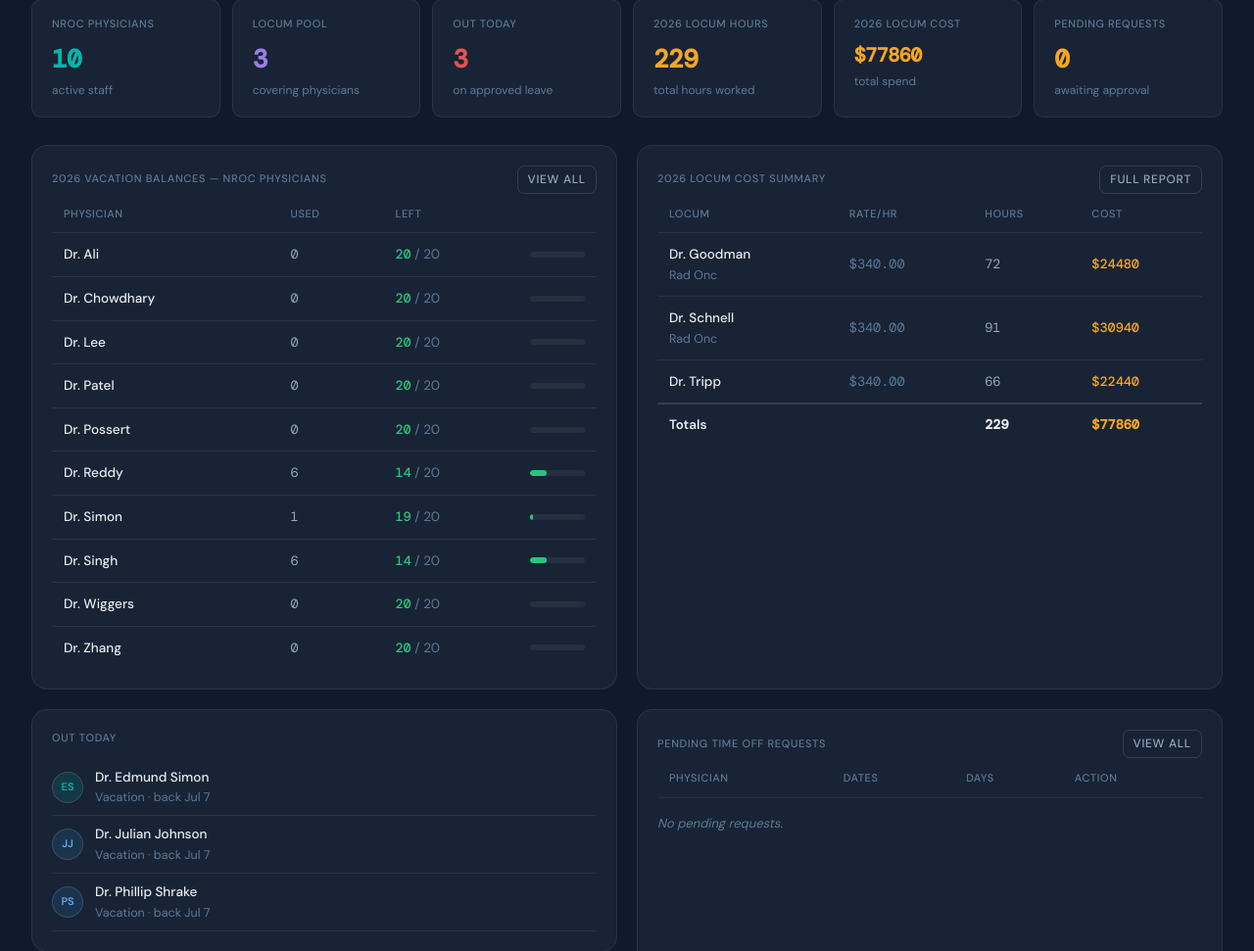
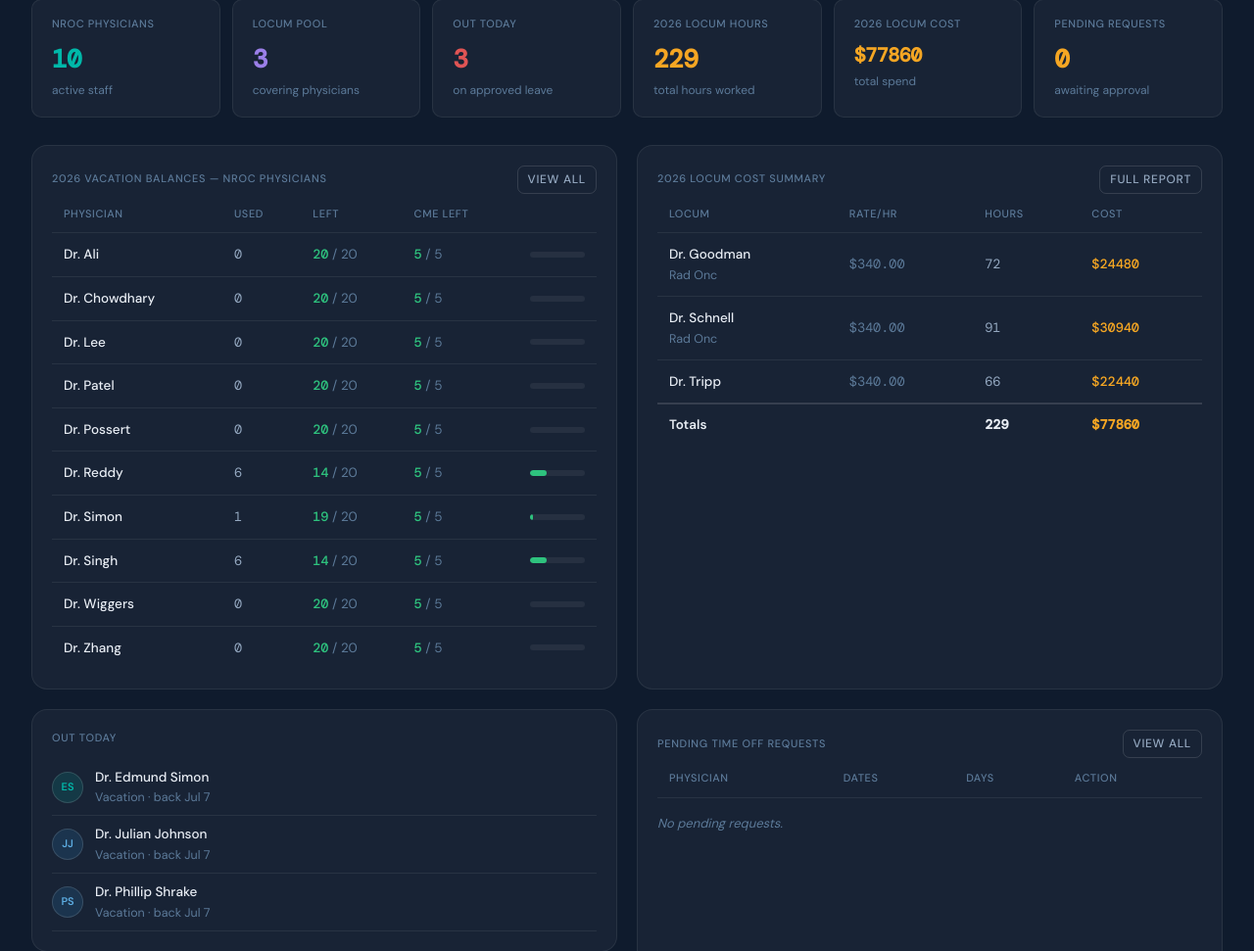
Before and after one commit to joshuabk/Physician_Coverage, a Django app: page / in a window 1280 px wide. Shown: the part 180-1151 px from the top of the page at 98% size. Run offline with Django 4.2, Linux system fonts and the light colour scheme; a user stored in the database is signed in; data comes from the database, SQL or seed files in the repository; both versions use the stored data as it was before the commit.

Commit message:
CME tracking

```diff
--- a/physician_coverage/coverage_tracker/forms.py
+++ b/physician_coverage/coverage_tracker/forms.py
@@ -7,7 +7,7 @@ class PhysicianForm(forms.ModelForm):
     class Meta:
         model = Physician
         fields = ['first_name', 'last_name', 'email',  'physician_type',
-                  'total_vacation_days', 'hourly_rate', 'agency', 'is_active']
+                  'total_vacation_days','total_cme_days', 'hourly_rate', 'agency', 'is_active']
         widgets = {
             'first_name': forms.TextInput(attrs={'class': 'form-control'}),
             'last_name': forms.TextInput(attrs={'class': 'form-control'}),
@@ -15,6 +15,7 @@ class PhysicianForm(forms.ModelForm):
 
             'physician_type': forms.Select(attrs={'class': 'form-control'}),
             'total_vacation_days': forms.NumberInput(attrs={'class': 'form-control'}),
+            'total_cme_days': forms.NumberInput(attrs={'class': 'form-control'}),
             'hourly_rate': forms.NumberInput(attrs={
                 'class': 'form-control', 'step': '10.00',
                 'placeholder': '340.00',
--- a/physician_coverage/coverage_tracker/models.py
+++ b/physician_coverage/coverage_tracker/models.py
@@ -70,6 +70,12 @@ class Physician(models.Model):
         default=20,
         help_text="Annual vacation day allocation (for NROC physicians)"
     )
+
+    total_cme_days = models.PositiveIntegerField(
+        default=5,
+        help_text="Annual CME / education day allocation"
+    )
+
     daily_rate = models.DecimalField(
         max_digits=10, decimal_places=2, null=True, blank=True,
         help_text="Legacy / standard daily rate (kept for reference — hourly rate is used for pay)"
@@ -110,7 +116,7 @@ class Physician(models.Model):
             year = timezone.now().year
         total = 0
         for req in TimeOffRequest.objects.filter(physician=self, status='approved',
-                                                 request_type='vacation',
+                                                 request_type__in=['vacation', 'sick'],
                                                  start_date__year=year):
             total += req.duration_days
         return total
@@ -125,10 +131,37 @@ class Physician(models.Model):
             year = timezone.now().year
         total = 0
         for req in TimeOffRequest.objects.filter(physician=self, status='pending',
-                                                 request_type='vacation',
+                                                 request_type__in=['vacation', 'sick'],
                                                  start_date__year=year):
             total += req.duration_days
         return total
+
+    # ---- CME / education day pool ----
+
+    def cme_days_taken(self, year=None):
+        """Approved CONFERENCE/CME leave charged in BUSINESS days."""
+        if year is None:
+            year = timezone.now().year
+        total = 0
+        for req in TimeOffRequest.objects.filter(physician=self, status='approved',
+                                                 request_type='conference',
+                                                 start_date__year=year):
+            total += req.duration_days
+        return total
+
+    def cme_days_pending(self, year=None):
+        """Pending CONFERENCE/CME leave in business days."""
+        if year is None:
+            year = timezone.now().year
+        total = 0
+        for req in TimeOffRequest.objects.filter(physician=self, status='pending',
+                                                 request_type='conference',
+                                                 start_date__year=year):
+            total += req.duration_days
+        return total
+
+    def cme_days_remaining(self, year=None):
+        return self.total_cme_days - self.cme_days_taken(year)
 
     def total_coverage_days(self, year=None):
         if year is None:
--- a/physician_coverage/coverage_tracker/templates/coverage_tracker/dashboard.html
+++ b/physician_coverage/coverage_tracker/templates/coverage_tracker/dashboard.html
@@ -65,7 +65,7 @@
     </div>
     <div class="table-wrap">
       <table>
-        <thead><tr><th>Physician</th><th>Used</th><th>Left</th><th></th></tr></thead>
+        <thead><tr><th>Physician</th><th>Used</th><th>Left</th><th>CME Left</th><th></th></tr></thead>
         <tbody>
           {% for s in physician_summaries %}
           <tr>
@@ -79,6 +79,11 @@
             <td>
               <span style="color:{% if s.days_remaining <= 3 %}var(--red){% elif s.days_remaining <= 7 %}var(--amber){% else %}var(--green){% endif %};font-weight:500;font-family:'DM Mono',monospace;">{{ s.days_remaining }}</span>
               <span class="text-muted"> / {{ s.total }}</span>
+            </td>
+            <td>
+              <span style="color:{% if s.cme_remaining <= 1 %}var(--red){% elif s.cme_remaining <= 2 %}var(--amber){% else %}var(--green){% endif %};font-weight:500;font-family:'DM Mono',monospace;">{{ s.cme_remaining }}</span>
+              <span class="text-muted"> / {{ s.cme_total }}</span>
+              {% if s.cme_pending > 0 %}<span class="badge badge-pending" style="margin-left:4px;">{{ s.cme_pending }}d pend.</span>{% endif %}
             </td>
             <td style="width:80px;">
               {% if s.total > 0 %}
--- a/physician_coverage/coverage_tracker/templates/coverage_tracker/form_page.html
+++ b/physician_coverage/coverage_tracker/templates/coverage_tracker/form_page.html
@@ -74,6 +74,7 @@
     hourly_rate:         wrapperFor('id_hourly_rate'),
     agency:              wrapperFor('id_agency'),
     total_vacation_days: wrapperFor('id_total_vacation_days'),
+    total_cme_days:      wrapperFor('id_total_cme_days'),
   };
 
   function apply() {
@@ -81,6 +82,7 @@
     if (groups.hourly_rate)         groups.hourly_rate.style.display         = (t === 'locum') ? '' : 'none';
     if (groups.agency)              groups.agency.style.display              = (t === 'locum') ? '' : 'none';
     if (groups.total_vacation_days) groups.total_vacation_days.style.display = (t === 'locum' || t === 'psa') ? 'none' : '';
+    if (groups.total_cme_days)      groups.total_cme_days.style.display      = (t === 'locum') ? 'none' : '';
   }
 
   typeSelect.addEventListener('change', apply);
--- a/physician_coverage/coverage_tracker/templates/coverage_tracker/physician_detail.html
+++ b/physician_coverage/coverage_tracker/templates/coverage_tracker/physician_detail.html
@@ -39,6 +39,8 @@
   <div class="stat-card"><div class="stat-label">Days Used ({{ year }})</div><div class="stat-value" style="color:var(--amber);">{{ days_taken }}</div><div class="stat-sub">approved leave</div></div>
   <div class="stat-card"><div class="stat-label">Pending</div><div class="stat-value" style="color:var(--amber);">{{ days_pending }}</div><div class="stat-sub">awaiting approval</div></div>
   <div class="stat-card"><div class="stat-label">Remaining</div><div class="stat-value" style="color:{% if days_remaining <= 3 %}var(--red){% elif days_remaining <= 7 %}var(--amber){% else %}var(--green){% endif %};">{{ days_remaining }}</div><div class="stat-sub">days available</div></div>
+  <div class="stat-card"><div class="stat-label">CME Used ({{ year }})</div><div class="stat-value" style="color:var(--amber);">{{ cme_taken }}</div><div class="stat-sub">{% if cme_pending > 0 %}+ {{ cme_pending }} pending{% else %}approved CME{% endif %}</div></div>
+  <div class="stat-card"><div class="stat-label">CME Remaining</div><div class="stat-value" style="color:{% if cme_remaining <= 1 %}var(--red){% elif cme_remaining <= 2 %}var(--amber){% else %}var(--green){% endif %};">{{ cme_remaining }}</div><div class="stat-sub">of {{ physician.total_cme_days }} days</div></div>
 </div>
 {% if physician.total_vacation_days > 0 %}
 <div class="card" style="margin-bottom:1.25rem;">
--- a/physician_coverage/coverage_tracker/templates/coverage_tracker/physician_list.html
+++ b/physician_coverage/coverage_tracker/templates/coverage_tracker/physician_list.html
@@ -54,7 +54,7 @@
   <div class="table-wrap">
     <table>
       <thead>
-        <tr><th>Physician</th><th>Clinics</th><th>Used</th><th>Pending</th>{% if physician_type != 'psa' %}<th>Remaining</th><th>Progress</th>{% endif %}<th></th></tr>
+        <tr><th>Physician</th><th>Clinics</th><th>Used</th><th>Pending</th>{% if physician_type != 'psa' %}<th>Remaining</th><th>CME</th> <th>Progress</th>{% endif %}<th></th></tr>
       </thead>
       <tbody>
         {% for s in summaries %}
@@ -82,6 +82,10 @@
           <td>
             <span style="font-weight:500;color:{% if s.days_remaining <= 3 %}var(--red){% elif s.days_remaining <= 7 %}var(--amber){% else %}var(--green){% endif %};font-family:'DM Mono',monospace;">{{ s.days_remaining }}</span>
             <span class="text-muted"> / {{ s.total }}</span>
+          </td>
+          <td>
+            <span style="font-weight:500;color:{% if s.cme_remaining <= 1 %}var(--red){% elif s.cme_remaining <= 2 %}var(--amber){% else %}var(--green){% endif %};font-family:'DM Mono',monospace;">{{ s.cme_remaining }}</span>
+            <span class="text-muted"> / {{ s.cme_total }}</span>
           </td>
 
           <td style="width:120px;">
--- a/physician_coverage/coverage_tracker/views.py
+++ b/physician_coverage/coverage_tracker/views.py
@@ -113,6 +113,10 @@ def dashboard(request):
             'days_pending': p.days_pending(year),
             'days_remaining': p.days_remaining(year),
             'total': p.total_vacation_days,
+            'cme_taken': p.cme_days_taken(year),
+            'cme_pending': p.cme_days_pending(year),
+            'cme_remaining': p.cme_days_remaining(year),
+            'cme_total': p.total_cme_days,
         })
 
     # Locum cost summary for the year
@@ -167,6 +171,10 @@ def physician_list(request):
                 'days_remaining': p.days_remaining(year),
                 'total': p.total_vacation_days,
                 'clinics': p.assigned_clinics.filter(is_active=True),
+                'cme_taken': p.cme_days_taken(year),
+                'cme_pending': p.cme_days_pending(year),
+                'cme_remaining': p.cme_days_remaining(year),
+                'cme_total': p.total_cme_days,
             })
         elif p.is_psa:
             summaries.append({
@@ -175,6 +183,10 @@ def physician_list(request):
                 'days_pending': p.days_pending(year),
                 'days_remaining': p.days_remaining(year),
                 'total': p.total_vacation_days,
+                'cme_taken': p.cme_days_taken(year),
+                'cme_pending': p.cme_days_pending(year),
+                'cme_remaining': p.cme_days_remaining(year),
+                'cme_total': p.total_cme_days,
                 'clinics': p.assigned_clinics.filter(is_active=True),
                 'requested_days': p.requested_coverage_days(year),
             })
@@ -237,15 +249,16 @@ def physician_detail(request, pk):
 
     is_regular_like = physician.is_regular or physician.is_psa
 
-
     context = {
         'physician': physician,
         'year': year,
         'days_taken': physician.days_taken(year) if is_regular_like else None,
         'days_remaining': physician.days_remaining(year) if is_regular_like else None,
         'days_pending': physician.days_pending(year) if is_regular_like else None,
+        'cme_taken': physician.cme_days_taken(year) if is_regular_like else None,
+        'cme_remaining': physician.cme_days_remaining(year) if is_regular_like else None,
+        'cme_pending': physician.cme_days_pending(year) if is_regular_like else None,
         'coverage_hours': physician.total_coverage_hours(year) if physician.is_locum else None,
-
         'coverage_cost': physician.total_coverage_cost(year) if physician.is_locum else None,
         'assigned_clinics': physician.assigned_clinics.all() if is_regular_like else [],
         'time_off_requests': time_off_requests,
```
Also changed, not shown: physician_coverage/coverage_tracker/migrations/0022_physician_total_cme_days_and_more.py (added), physician_coverage/db.sqlite3 (deleted), 1 other file.
